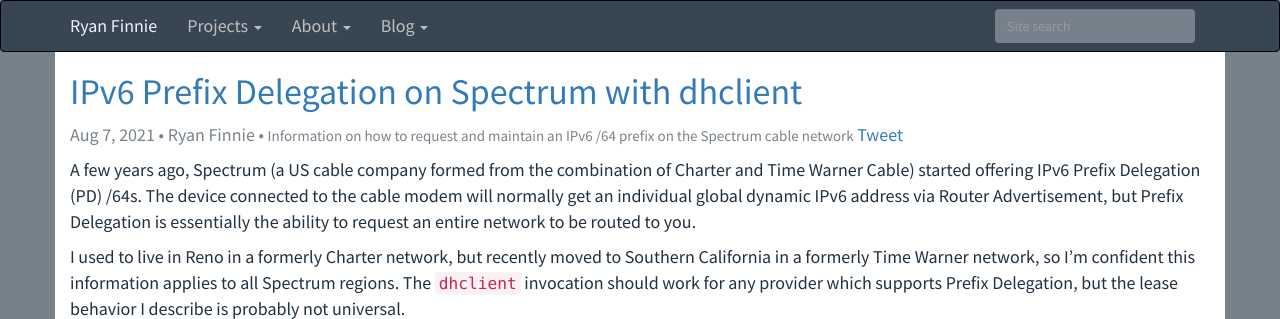
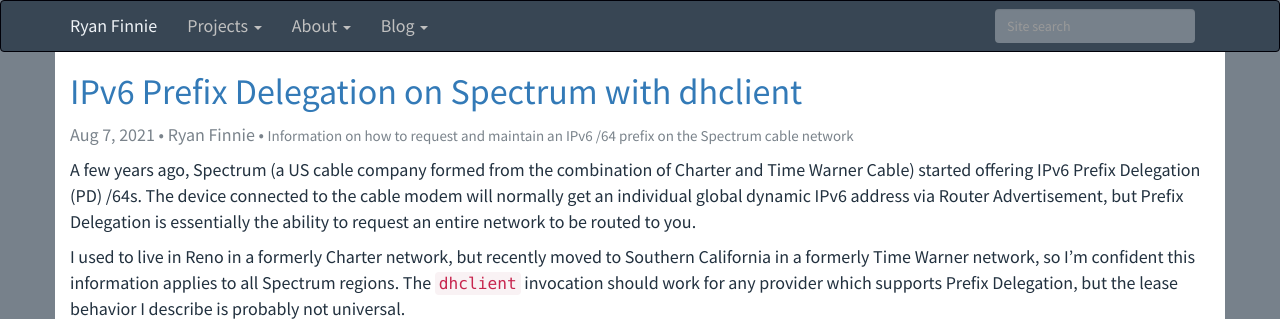
Before and after one commit to rfinnie/jekyll-finnie, a Jekyll site: the page built from index.html, in a window 1280 px wide and 900 px high. Shown: the top 319 px of the window. Built offline with Jekyll 4.4.1, drawn with Linux system fonts in a browser that asks for light colours; nearby versions of some CDN libraries; comment, search, counter and statistics services are not loaded.

Commit message:
Remove more Twitter integrations

```diff
--- a/_config.yml
+++ b/_config.yml
@@ -2,7 +2,6 @@
 title: Ryan Finnie
 description: Personal blog for Ryan Finnie
 author: Ryan Finnie
-twitter_via: fo0
 baseurl: ""
 url: "https://www.finnie.org"
 permalink: /:year/:month/:day/:title/
--- a/_layouts/post.html
+++ b/_layouts/post.html
@@ -9,7 +9,6 @@
       <time datetime="{{ page.date | date_to_xmlschema }}" itemprop="datePublished">{{ page.date | date: "%b %-d, %Y" }}</time>
       {% if page.author or site.author %} • <span itemprop="author" itemscope itemtype="http://schema.org/Person"><span itemprop="name">{% if page.author %}{{ page.author }}{% else %}{{ site.author }}{% endif %}</span></span>{% endif %}
       {% if page.excerpt_standalone %} • <span class="post-excerpt">{{ page.excerpt }}</span>{% endif %}
-      <a href="https://twitter.com/share?ref_src=twsrc%5Etfw" class="twitter-share-button" data-text="{% if page.author or site.author %}{% if page.author %}{{ page.author }}{% else %}{{ site.author }}{% endif %}: {% endif %}{{ page.title }}"{% if site.twitter_via %} data-via="{{ site.twitter_via }}"{% endif %} data-show-count="false">Tweet</a><script async src="https://platform.twitter.com/widgets.js" charset="utf-8"></script>
     </p>
   </header>
 
--- a/index.html
+++ b/index.html
@@ -15,7 +15,6 @@
           <time datetime="{{ post.date | date_to_xmlschema }}" itemprop="datePublished">{{ post.date | date: "%b %-d, %Y" }}</time>
           {% if post.author or site.author %} • <span itemprop="author" itemscope itemtype="http://schema.org/Person"><span itemprop="name">{% if post.author %}{{ post.author }}{% else %}{{ site.author }}{% endif %}</span></span>{% endif %}
           {% if post.excerpt_standalone %} • <span class="post-excerpt">{{ post.excerpt }}</span>{% endif %}
-          <a href="https://twitter.com/share?ref_src=twsrc%5Etfw" class="twitter-share-button" data-text="{% if post.author or site.author %}{% if post.author %}{{ post.author }}{% else %}{{ site.author }}{% endif %}: {% endif %}{{ post.title }}" data-url="{{ site.url }}{{ site.baseurl }}{{ post.url }}"{% if site.twitter_via %} data-via="{{ site.twitter_via }}"{% endif %} data-show-count="false">Tweet</a><script async src="https://platform.twitter.com/widgets.js" charset="utf-8"></script>
       </p>
       </header>
 
```
Also changed, not shown: _posts/2019-07-19-i-am-the-simone-giertz-of-highperformance-computing.md (+0 -2 lines).
